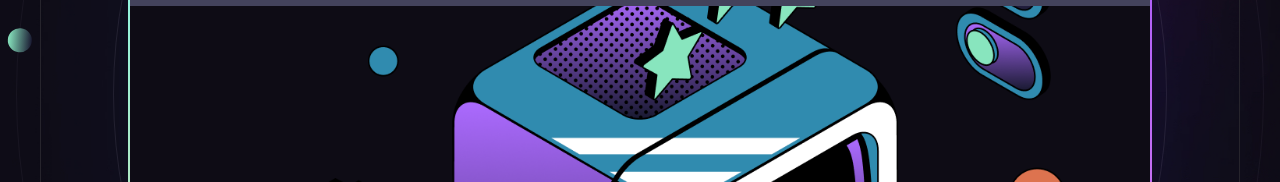
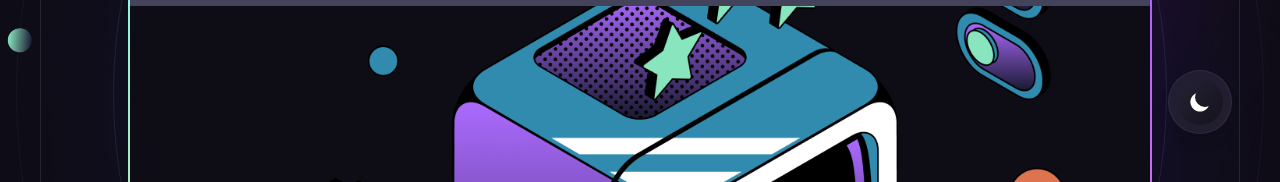
Before and after one commit to faroukq1/taskflow-saas-landing-page, a React (Vite) app: page / in a window 1280 px wide. Shown: the part 618-800 px from the top of the page. Built offline with nearby package versions, Linux system fonts and the light colour scheme.

Commit message:
feat: add toggle button (bubble button)

```diff
--- a/src/App.jsx
+++ b/src/App.jsx
@@ -7,6 +7,7 @@ import Hero from "./components/Hero";
 import Pricing from "./components/Pricing";
 import Roadmap from "./components/Roadmap";
 import Services from "./components/Services";
+import ThemeToggle from "./components/ThemeToggle";
 
 const App = () => {
   return (
@@ -23,6 +24,7 @@ const App = () => {
       </div>
 
       <ButtonGradient />
+      <ThemeToggle />
     </>
   );
 };
--- /dev/null
+++ b/src/components/ThemeToggle.jsx
@@ -0,0 +1,44 @@
+import { useState } from "react";
+
+const ThemeToggle = () => {
+  const [isDark, setIsDark] = useState(true);
+
+  return (
+    <div className="fixed bottom-12 right-12 z-50">
+      <button
+        className="relative w-16 h-16 bg-n-6/90 backdrop-blur-sm rounded-full p-2 transition-all duration-300 focus:outline-none focus:ring-2 focus:ring-color-1 shadow-lg hover:shadow-xl hover:scale-110 border border-n-5/50"
+        onClick={() => setIsDark(!isDark)}
+      >
+        <div className="w-full h-full bg-gradient-to-br from-n-6 to-n-7 rounded-full flex items-center justify-center">
+          {isDark ? (
+            <svg
+              className="w-6 h-6 text-white"
+              fill="currentColor"
+              viewBox="0 0 20 20"
+            >
+              <path
+                fillRule="evenodd"
+                d="M17.293 13.293A8 8 0 016.707 2.707a8.001 8.001 0 1010.586 10.586z"
+                clipRule="evenodd"
+              />
+            </svg>
+          ) : (
+            <svg
+              className="w-6 h-6 text-yellow-400"
+              fill="currentColor"
+              viewBox="0 0 20 20"
+            >
+              <path
+                fillRule="evenodd"
+                d="M10 2L13.09 8.26L20 9L14 14.74L15.18 21.02L10 17.77L4.82 21.02L6 14.74L0 9L6.91 8.26L10 2Z"
+                clipRule="evenodd"
+              />
+            </svg>
+          )}
+        </div>
+      </button>
+    </div>
+  );
+};
+
+export default ThemeToggle;
```
